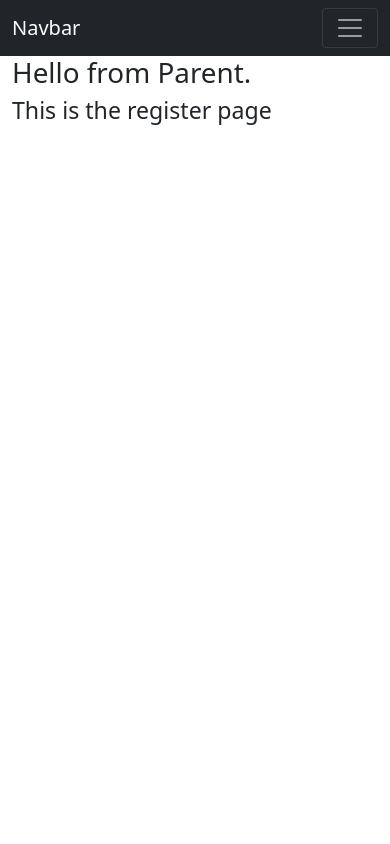
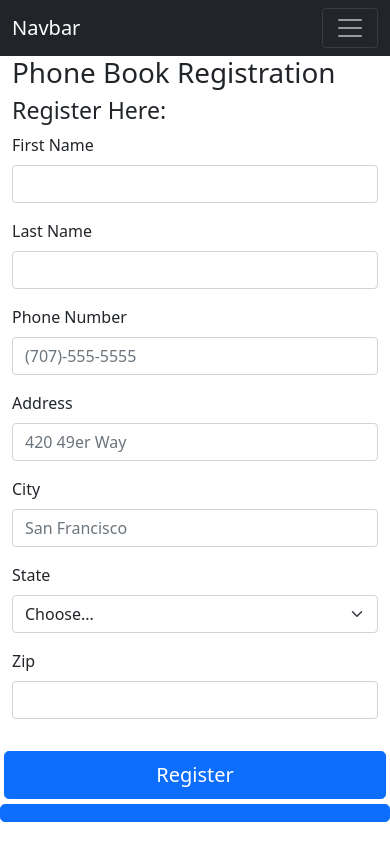
Before and after one commit to patrick12james/phone_book_HW, a Flask app: page /register in a window 390 px wide. Run offline with Flask 2, Linux system fonts and the light colour scheme; some libraries are stand-ins or nearby versions.

Commit message:
final phone book commit

```diff
--- a/app/__init__.py
+++ b/app/__init__.py
@@ -1,6 +1,6 @@
 from flask import Flask
 
 app = Flask(__name__)
-
+app.config['SECRET_KEY'] = 'There is no key'
 
 from . import routes
--- /dev/null
+++ b/app/forms.py
@@ -0,0 +1,11 @@
+from flask_wtf import FlaskForm
+from wtforms import StringField, TelField, SubmitField
+from wtforms.validators import DataRequired, EqualTo
+
+
+
+class RegisterForm(FlaskForm):
+  name = StringField('Name', validators=[DataRequired()])
+  phone_number = TelField('Phone Numbers', validators=[DataRequired()])
+  address = StringField('Address', validators=[DataRequired()])
+  register = SubmitField('Register', validators=[DataRequired()])
--- a/app/routes.py
+++ b/app/routes.py
@@ -1,12 +1,16 @@
 from app import app
 from flask import render_template
+from app.forms import RegisterForm
+
 
 @app.route('/home')
 def home():
-  home_page_name = 'Home'
-  return render_template('home.html', home=home_page_name)
+  home = 'Home'
+  return render_template('home.html', home=home)
 
-@app.route('/register')
+@app.route('/register', methods=["GET", "POST"])
 def register():
-  register_page_name = 'Register'
-  return render_template('register.html', register=register_page_name)
+  form = RegisterForm()
+  if form.validate_on_submit():
+    print('FORM HAS BEEN VALIDATED')
+  return render_template('register.html', form=form)
--- a/app/templates/home.html
+++ b/app/templates/home.html
@@ -1,5 +1,7 @@
 {% extends 'parent.html' %}
 
 {% block content %}
-<h1>Hi people from home </h1>
+<h3>Hello and welcome to your last digital phone book!</h3>
+
+<h6>Please start your registraion here:</h6>
 {% endblock %}
--- a/app/templates/nav.html
+++ b/app/templates/nav.html
@@ -8,7 +8,7 @@
     <div class="collapse navbar-collapse" id="navbarNav">
       <ul class="navbar-nav">
         <li class="nav-item">
-          <a class="nav-link active" aria-current="page" href="#">Home</a>
+          <a class="nav-link active" aria-current="page" href="home">Home</a>
         </li>
         <li class="nav-item">
           <a class="nav-link" href="#">Features</a>
--- a/app/templates/parent.html
+++ b/app/templates/parent.html
@@ -20,7 +20,7 @@
   {% include 'nav.html' %}
 
   <div class="container">
-    <h1>Hello from Parent.</h1>
+    <h1>Phone Book Registration</h1>
     {% block content %}
 
     {% endblock %}
--- a/app/templates/register.html
+++ b/app/templates/register.html
@@ -1,9 +1,102 @@
 {% extends 'parent.html' %}
 
 {% block title %}
-<title>Register Page</title>
+<title>Register</title>
 {% endblock %}
 
 {% block content %}
-<h3>This is the register page</h3>
+<h3>Register Here:</h3>
+
+
+<form action="" method="post" class="row g-3">
+  {{form.csrf_token}}
+  <div class="col-md-6">
+    <label for="inputFirstName" class="form-label">First Name</label>
+    <input type="text" class="form-control" id="inputFirstName">
+  </div>
+  <div class="col-md-6">
+    <label for="inputLastName" class="form-label">Last Name</label>
+    <input type="text" class="form-control" id="inputLastName">
+  </div>
+  <div class="col-12">
+    <label for="inputPhoneNumber" class="form-label">Phone Number</label>
+    <input type="text" class="form-control" id="inputPhoneNumber" placeholder="(707)-555-5555">
+  </div>
+  <div class="col-12">
+    <label for="inputAddress" class="form-label">Address</label>
+    <input type="text" class="form-control" id="inputAddress" placeholder="420 49er Way">
+  </div>
+  <div class="col-md-6">
+    <label for="inputCity" class="form-label">City</label>
+    <input type="text" class="form-control" id="inputCity" placeholder="San Francisco">
+  </div>
+  <div class="col-md-4 dropdown">
+    <label for="inputState" class="form-label">State</label>
+    <select id="inputState" class="form-select">
+      <option selected>Choose...</option>
+      <option value="">N/A</option>
+      <option value="AK">Alaska</option>
+      <option value="AL">Alabama</option>
+      <option value="AR">Arkansas</option>
+      <option value="AZ">Arizona</option>
+      <option value="CA">California</option>
+      <option value="CO">Colorado</option>
+      <option value="CT">Connecticut</option>
+      <option value="DC">District of Columbia</option>
+      <option value="DE">Delaware</option>
+      <option value="FL">Florida</option>
+      <option value="GA">Georgia</option>
+      <option value="HI">Hawaii</option>
+      <option value="IA">Iowa</option>
+      <option value="ID">Idaho</option>
+      <option value="IL">Illinois</option>
+      <option value="IN">Indiana</option>
+      <option value="KS">Kansas</option>
+      <option value="KY">Kentucky</option>
+      <option value="LA">Louisiana</option>
+      <option value="MA">Massachusetts</option>
+      <option value="MD">Maryland</option>
+      <option value="ME">Maine</option>
+      <option value="MI">Michigan</option>
+      <option value="MN">Minnesota</option>
+      <option value="MO">Missouri</option>
+      <option value="MS">Mississippi</option>
+      <option value="MT">Montana</option>
+      <option value="NC">North Carolina</option>
+      <option value="ND">North Dakota</option>
+      <option value="NE">Nebraska</option>
+      <option value="NH">New Hampshire</option>
+      <option value="NJ">New Jersey</option>
+      <option value="NM">New Mexico</option>
+      <option value="NV">Nevada</option>
+      <option value="NY">New York</option>
+      <option value="OH">Ohio</option>
+      <option value="OK">Oklahoma</option>
+      <option value="OR">Oregon</option>
+      <option value="PA">Pennsylvania</option>
+      <option value="PR">Puerto Rico</option>
+      <option value="RI">Rhode Island</option>
+      <option value="SC">South Carolina</option>
+      <option value="SD">South Dakota</option>
+      <option value="TN">Tennessee</option>
+      <option value="TX">Texas</option>
+      <option value="UT">Utah</option>
+      <option value="VA">Virginia</option>
+      <option value="VT">Vermont</option>
+      <option value="WA">Washington</option>
+      <option value="WI">Wisconsin</option>
+      <option value="WV">West Virginia</option>
+      <option value="WY">Wyoming</option>
+    </select>
+  </div>
+  <div class="col-md-2">
+    <label for="inputZip" class="form-label">Zip</label>
+    <input type="text" class="form-control" id="inputZip">
+  </div>
+  <div class="col-12">
+  </div>
+
+
+  <a href="home" class="col-12 btn btn-primary btn-lg" type="submit" role="button">Register</ </a>
+</form>
 {% endblock %}
--- a/requirements.txt
+++ b/requirements.txt
@@ -1,8 +1,10 @@
 click==8.0.3
 colorama==0.4.4
 Flask==2.0.2
+Flask-WTF==1.0.0
 itsdangerous==2.0.1
 Jinja2==3.0.3
 MarkupSafe==2.0.1
 python-dotenv==0.19.2
 Werkzeug==2.0.2
+WTForms==3.0.1
```
